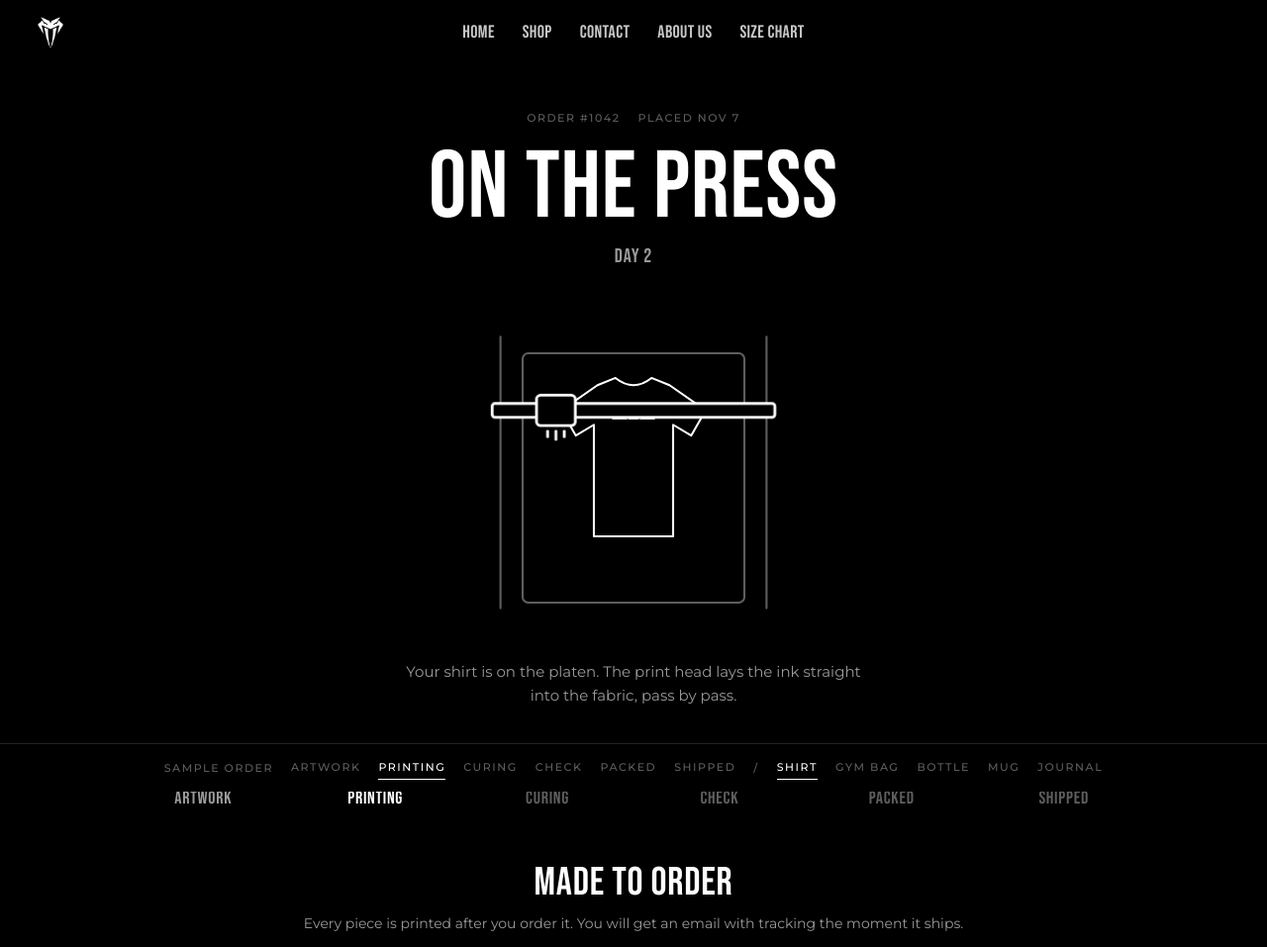
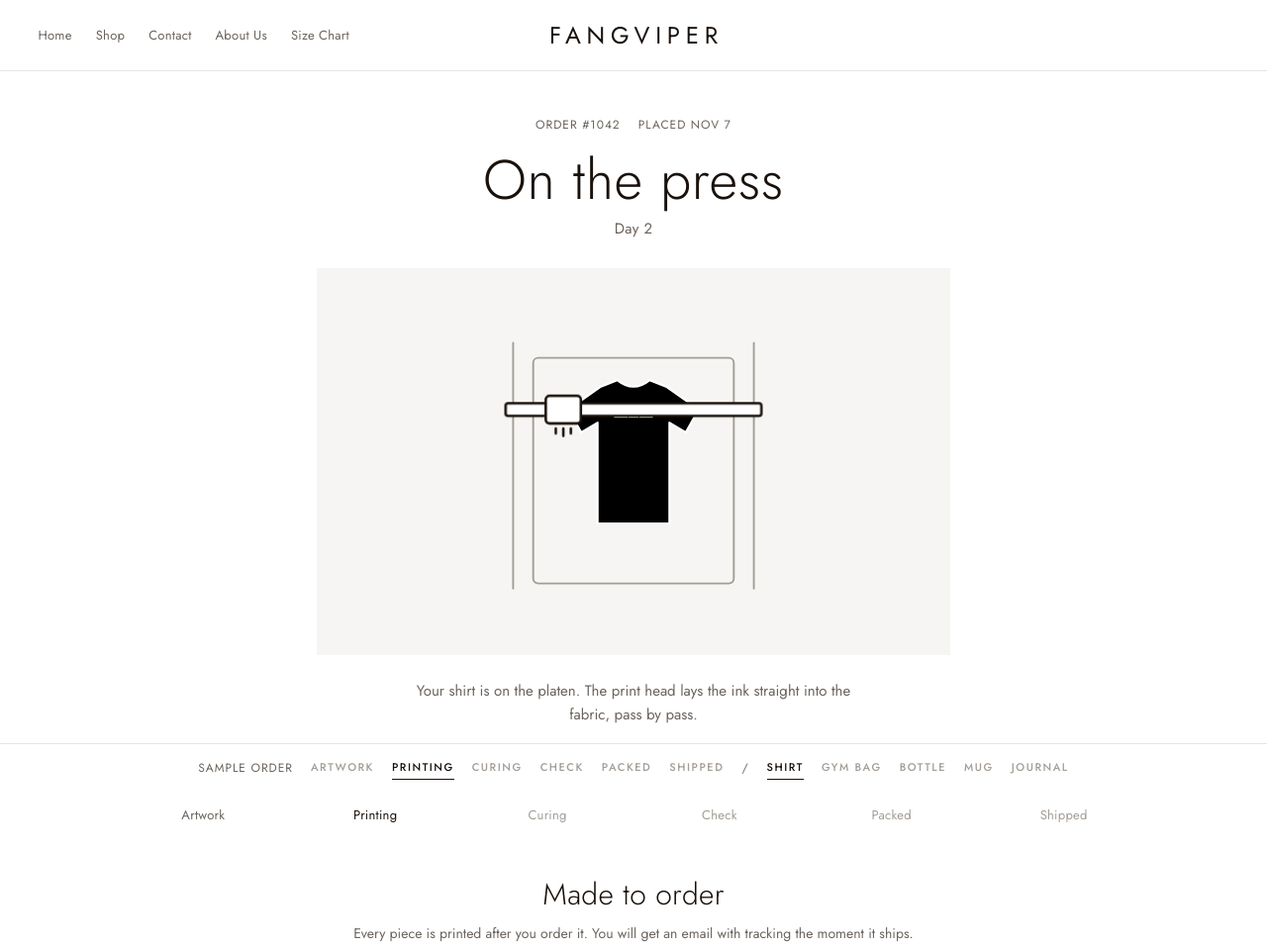
Before and after one commit to thepetbitllc-sketch/fangviper-track, a website: page public/index.html in a window 1280 px wide. Shown: the top 957 px of the page at 99% size. Drawn offline with Linux system fonts and the light colour scheme.

Commit message:
Luxury-house restyle of the tracking page: white page, Jost, centred wordmark, ink line art on a light tile
Co-Authored-By: Claude Opus 5.5 <noreply@anthropic.com>

```diff
--- a/public/assets/track.css
+++ b/public/assets/track.css
@@ -1,14 +1,16 @@
-/* Fangviper order tracking. Matches fangviper.com: pure black, white type, Bebas Neue + Montserrat, lots of space. */
+/* Fangviper order tracking. Luxury-house look matching the fangviper.com draft theme: white page, warm ink #19110B, cream, Jost. */
 :root {
-  --bg: #000;
-  --fg: #fff;
-  --mute: #9a9a9a;
-  --dim: #5e5e5e;
-  --hair: rgba(255, 255, 255, .14);
-  --display: "Bebas Neue", Impact, "Arial Narrow", sans-serif;
-  --body: Montserrat, system-ui, -apple-system, "Segoe UI", sans-serif;
+  --bg: #fff;
+  --fg: #19110b;
+  --mute: #6b645d;
+  --dim: #a39d96;
+  --hair: #e8e4de;
+  --tile: #f6f5f3;
+  --cream: #faf4eb;
+  --display: Jost, "Helvetica Neue", Arial, sans-serif;
+  --body: Jost, "Helvetica Neue", Arial, sans-serif;
   --gutter: clamp(16px, 3vw, 40px);
-  color-scheme: dark;
+  color-scheme: light;
 }
 *, *::before, *::after { box-sizing: border-box; margin: 0; padding: 0; }
 html { -webkit-text-size-adjust: 100%; }
@@ -16,37 +18,37 @@ body { background: var(--bg); color: var(--fg); font: 400 14px/1.6 var(--body);
 img { display: block; }
 a { color: inherit; text-decoration: none; }
 button { font: inherit; color: inherit; cursor: pointer; background: none; border: 0; }
-::selection { background: #fff; color: #000; }
-:focus-visible { outline: 1px solid #fff; outline-offset: 4px; }
-h1, h2, h3 { font-family: var(--display); font-weight: 400; letter-spacing: .01em; line-height: 1; }
+::selection { background: var(--fg); color: #fff; }
+:focus-visible { outline: 1px solid var(--fg); outline-offset: 4px; }
+h1, h2, h3 { font-family: var(--display); font-weight: 400; letter-spacing: .01em; line-height: 1.15; }
 [hidden] { display: none !important; }
 
 /* header (same layout as the store) */
 .header {
-  position: sticky; top: 0; z-index: 10; height: 66px; background: #000;
+  position: sticky; top: 0; z-index: 10; height: 72px; background: #fff; border-bottom: 1px solid var(--hair);
   display: grid; grid-template-columns: 1fr auto 1fr; align-items: center; padding: 0 var(--gutter);
 }
-.header__logo img { width: 26px; height: auto; }
-.header__nav { display: flex; gap: 28px; }
-.header__nav a, .header__mobile a { font: 400 18px/1 var(--display); letter-spacing: .02em; color: rgba(255, 255, 255, .78); transition: color .2s; }
-.header__nav a:hover, .header__mobile a:hover { color: #fff; }
-.header__mobile { display: none; justify-self: end; gap: 18px; }
+.header__logo { grid-column: 2; grid-row: 1; font: 400 24px/1 var(--display); letter-spacing: .24em; padding-left: .24em; text-transform: uppercase; white-space: nowrap; }
+.header__nav { grid-column: 1; grid-row: 1; display: flex; gap: 24px; }
+.header__nav a, .header__mobile a { font: 400 13px/1 var(--body); letter-spacing: .02em; color: var(--mute); transition: color .2s; }
+.header__nav a:hover, .header__mobile a:hover { color: var(--fg); }
+.header__mobile { display: none; grid-column: 3; grid-row: 1; justify-self: end; gap: 16px; }
 
 .page { padding: 0 var(--gutter); max-width: 1120px; margin: 0 auto; }
-.small-label { font: 500 11px/1 var(--body); letter-spacing: .14em; text-transform: uppercase; color: var(--dim); }
+.small-label { font: 400 12px/1 var(--body); letter-spacing: .08em; text-transform: uppercase; color: var(--mute); }
 
 /* hero: stage title, scene, copy */
 .hero { padding: clamp(28px, 6vh, 56px) 0 0; text-align: center; }
 .hero__meta { display: flex; justify-content: center; flex-wrap: wrap; gap: 6px 18px; }
-.hero h1 { font-size: clamp(52px, 8vw, 96px); margin-top: 18px; }
-.hero__day { margin-top: 10px; font: 400 20px/1 var(--display); letter-spacing: .04em; color: var(--mute); }
-.scene { width: 100%; max-width: 560px; margin: clamp(20px, 4vh, 40px) auto 0; aspect-ratio: 400 / 240; }
+.hero h1 { font-weight: 300; font-size: clamp(34px, 4.6vw, 56px); margin-top: 18px; }
+.hero__day { margin-top: 10px; font: 400 15px/1 var(--body); letter-spacing: .02em; color: var(--mute); }
+.scene { width: 100%; max-width: 640px; padding: clamp(20px, 4vw, 40px); background: var(--tile); margin: clamp(20px, 4vh, 40px) auto 0; aspect-ratio: 400 / 240; }
 .scene svg { width: 100%; height: 100%; overflow: visible; }
 .hero__copy { max-width: 480px; margin: clamp(16px, 3vh, 28px) auto 0; color: var(--mute); font-size: 15px; }
 
 /* progress */
 .steps { list-style: none; display: grid; grid-template-columns: repeat(6, 1fr); margin-top: clamp(48px, 8vh, 80px); border-top: 1px solid var(--hair); }
-.steps li { position: relative; padding: 18px 4px 0; text-align: center; font: 400 18px/1 var(--display); letter-spacing: .04em; color: var(--dim); }
+.steps li { position: relative; padding: 18px 4px 0; text-align: center; font: 400 13px/1 var(--body); letter-spacing: .02em; color: var(--dim); }
 .steps li::before { content: ""; position: absolute; top: -1px; left: 0; right: 0; height: 1px; background: transparent; }
 .steps li.done { color: var(--mute); }
 .steps li.done::before { background: var(--mute); }
@@ -55,50 +57,49 @@ h1, h2, h3 { font-family: var(--display); font-weight: 400; letter-spacing: .01e
 
 /* status line + tracking */
 .status { margin-top: clamp(40px, 7vh, 64px); display: flex; flex-direction: column; align-items: center; gap: 20px; text-align: center; }
-.status__big { font: 400 clamp(30px, 4vw, 40px)/1 var(--display); letter-spacing: .02em; }
+.status__big { font: 300 clamp(24px, 2.8vw, 30px)/1.2 var(--display); letter-spacing: .01em; }
 .status__sub { color: var(--mute); margin-top: -10px; }
 
 /* pill button, same as the store */
 .pill {
   display: inline-flex; align-items: center; justify-content: center; flex: none;
-  padding: 16px 24px; border: 1px solid #fff; border-radius: 100px;
-  font: 400 14px/1 var(--body); text-transform: uppercase; color: #fff; background: #000;
+  padding: 15px 30px; border: 1px solid var(--fg); border-radius: 100px;
+  font: 400 14px/1 var(--body); letter-spacing: .02em; color: #fff; background: var(--fg);
   transition: background .25s, color .25s;
 }
-.pill:hover { background: #fff; color: #000; }
+.pill:hover { background: #fff; color: var(--fg); }
 
 /* blocks */
 .block { margin-top: clamp(72px, 12vh, 120px); }
-.block > h2, .two h2 { font-size: 32px; margin-bottom: 18px; }
+.block > h2, .two h2 { font-size: 24px; margin-bottom: 18px; }
 .rows { border-top: 1px solid var(--hair); }
 .row { display: grid; grid-template-columns: 1fr auto; align-items: center; gap: 16px; padding: 18px 0; border-bottom: 1px solid var(--hair); }
 .row--img { grid-template-columns: 56px 1fr auto; }
 .row img { width: 56px; height: 56px; object-fit: cover; }
 .row__name { font: 500 14px/1.3 var(--body); }
 .row__hint { display: block; font-weight: 400; font-size: 12.5px; color: var(--mute); margin-top: 3px; }
-.row__v { font: 400 22px/1 var(--display); letter-spacing: .03em; color: var(--mute); white-space: nowrap; }
+.row__v { font: 300 18px/1 var(--display); letter-spacing: .01em; color: var(--mute); white-space: nowrap; }
 a.row:hover .row__v { color: var(--fg); }
 .two { display: grid; grid-template-columns: 1fr 1fr; gap: clamp(56px, 6vw, 88px); }
 .note { color: var(--mute); max-width: 460px; }
 .note + .pill { margin-top: 24px; }
-.tip { font: 400 clamp(30px, 3.4vw, 42px)/1.05 var(--display); letter-spacing: .01em; max-width: 720px; }
+.tip { font: 300 clamp(22px, 2.4vw, 30px)/1.3 var(--display); letter-spacing: .01em; max-width: 720px; }
 .tip + .small-label { display: block; margin-top: 16px; }
 
-.footer { padding: 96px var(--gutter) calc(32px + env(safe-area-inset-bottom)); text-align: center; font-size: 12px; color: var(--dim); }
+.footer { margin-top: 96px; border-top: 1px solid var(--hair); padding: 48px var(--gutter) calc(32px + env(safe-area-inset-bottom)); text-align: center; font-size: 12px; color: var(--mute); }
 
 /* demo switcher (sample data only) */
-.demo { position: sticky; bottom: 0; z-index: 10; background: #000; border-top: 1px solid var(--hair); padding: 12px var(--gutter) calc(12px + env(safe-area-inset-bottom)); display: flex; align-items: center; gap: 8px 18px; flex-wrap: wrap; justify-content: center; }
+.demo { position: sticky; bottom: 0; z-index: 10; background: #fff; border-top: 1px solid var(--hair); padding: 12px var(--gutter) calc(12px + env(safe-area-inset-bottom)); display: flex; align-items: center; gap: 8px 18px; flex-wrap: wrap; justify-content: center; }
 .demo button { font: 500 11px/1 var(--body); letter-spacing: .14em; text-transform: uppercase; color: var(--dim); padding: 6px 0; border-bottom: 1px solid transparent; }
 .demo button:hover { color: var(--fg); }
 .demo button[aria-pressed="true"] { color: var(--fg); border-bottom-color: var(--fg); }
 
 .err { padding: 120px 0; text-align: center; }
-.err h1 { font-size: clamp(44px, 6vw, 72px); }
+.err h1 { font-weight: 300; font-size: clamp(32px, 4vw, 48px); }
 .err p { color: var(--mute); margin: 14px auto 28px; max-width: 420px; }
 
 @media (max-width: 900px) {
   .header__nav { display: none; }
-  .header { grid-template-columns: 1fr auto; }
   .header__mobile { display: flex; }
   .two { grid-template-columns: 1fr; }
 }
@@ -107,11 +108,11 @@ a.row:hover .row__v { color: var(--fg); }
   .steps li.now { font-size: 15px; white-space: nowrap; overflow: visible; }
 }
 
-/* ---------- scenes: white line art on black ---------- */
-.ln { fill: none; stroke: #fff; stroke-width: 2; stroke-linecap: round; stroke-linejoin: round; }
+/* ---------- scenes: ink line art on a light tile; products stay black with their white print ---------- */
+.ln { fill: none; stroke: var(--fg); stroke-width: 2; stroke-linecap: round; stroke-linejoin: round; }
 .ln-dim { fill: none; stroke: var(--dim); stroke-width: 1.5; stroke-linecap: round; stroke-linejoin: round; }
-.solid { fill: #000; stroke: #fff; stroke-width: 2; stroke-linejoin: round; }
-.ink { fill: #fff; }
+.solid { fill: #fff; stroke: var(--fg); stroke-width: 2; stroke-linejoin: round; }
+.ink { fill: var(--fg); }
 .fb { transform-box: fill-box; }
 
 @media (prefers-reduced-motion: no-preference) {
@@ -201,3 +202,5 @@ a.row:hover .row__v { color: var(--fg); }
 @keyframes road { to { stroke-dashoffset: 32; } }
 @keyframes bob { from { transform: translateY(0); } to { transform: translateY(-2px); } }
 @keyframes speed { 0% { transform: translateX(0); opacity: 0; } 30% { opacity: 1; } 100% { transform: translateX(-60px); opacity: 0; } }
+
+@media (max-width: 520px) { .header__logo { font-size: 18px; letter-spacing: .18em; padding-left: .18em; } }
--- a/public/index.html
+++ b/public/index.html
@@ -6,19 +6,19 @@
   <title>Your Order | Fangviper</title>
   <meta name="description" content="Follow your Fangviper order while it is being made.">
   <meta name="robots" content="noindex">
-  <meta name="theme-color" content="#000000">
+  <meta name="theme-color" content="#ffffff">
   <!-- Backend address (Cloudflare Worker). Empty = same site, used for local testing. -->
   <meta name="api-base" content="https://fangviper-track.fangviper-track.workers.dev">
   <link rel="icon" type="image/png" href="assets/favicon.png">
   <link rel="apple-touch-icon" href="assets/apple-touch-icon.png">
   <link rel="preconnect" href="https://fonts.googleapis.com">
   <link rel="preconnect" href="https://fonts.gstatic.com" crossorigin>
-  <link href="https://fonts.googleapis.com/css2?family=Bebas+Neue&family=Montserrat:wght@400;500&display=swap" rel="stylesheet">
+  <link href="https://fonts.googleapis.com/css2?family=Jost:wght@300;400;500&display=swap" rel="stylesheet">
   <link rel="stylesheet" href="assets/track.css">
 </head>
 <body>
   <header class="header">
-    <a class="header__logo" href="https://fangviper.com/" aria-label="Fangviper home"><img src="assets/logo-white.png" alt="Fangviper" width="589" height="705"></a>
+    <a class="header__logo" href="https://fangviper.com/" aria-label="Fangviper home">Fangviper</a>
     <nav class="header__nav" aria-label="Main">
       <a href="https://fangviper.com/">Home</a>
       <a href="https://fangviper.com/collections/all">Shop</a>
@@ -80,7 +80,7 @@
         <svg class="s-art" data-stage="0" viewBox="0 0 400 240" role="img" aria-label="Your design being prepared on screen" hidden>
           <rect class="ln" x="90" y="20" width="220" height="150" rx="6"/>
           <path class="ln" d="M200 170 V196 M165 198 H235"/>
-          <text x="104" y="38" fill="#5e5e5e" font-family="Montserrat, sans-serif" font-size="8" letter-spacing="1">YOUR_DESIGN.PNG</text>
+          <text x="104" y="38" fill="#5e5e5e" font-family="Jost, sans-serif" font-size="8" letter-spacing="1">YOUR_DESIGN.PNG</text>
           <use data-obj="flat" href="#tee" x="150" y="34" width="100" height="100" style="color:#5e5e5e"/>
           <path class="ln draw" d="M184 72 q4 -8 8 0 t8 0 t8 0 t8 0"/>
           <g class="cursor"><polygon class="ink" transform="translate(186 76)" points="0,0 0,14 4,10 8,18 10,17 6,9 12,9"/></g>
```
